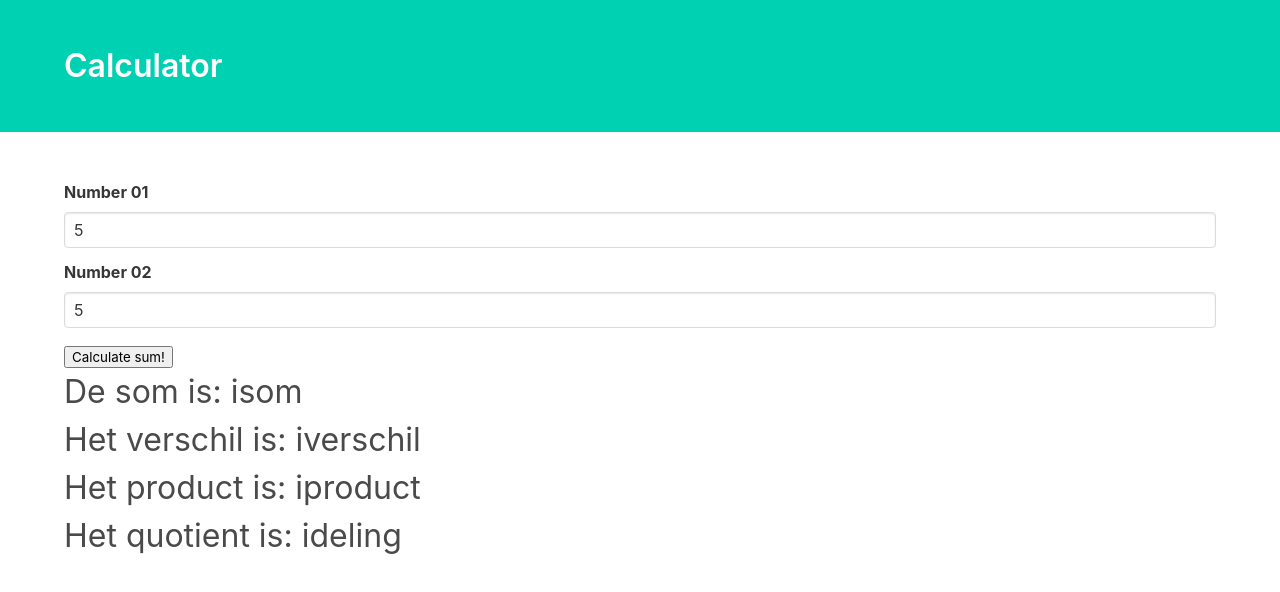
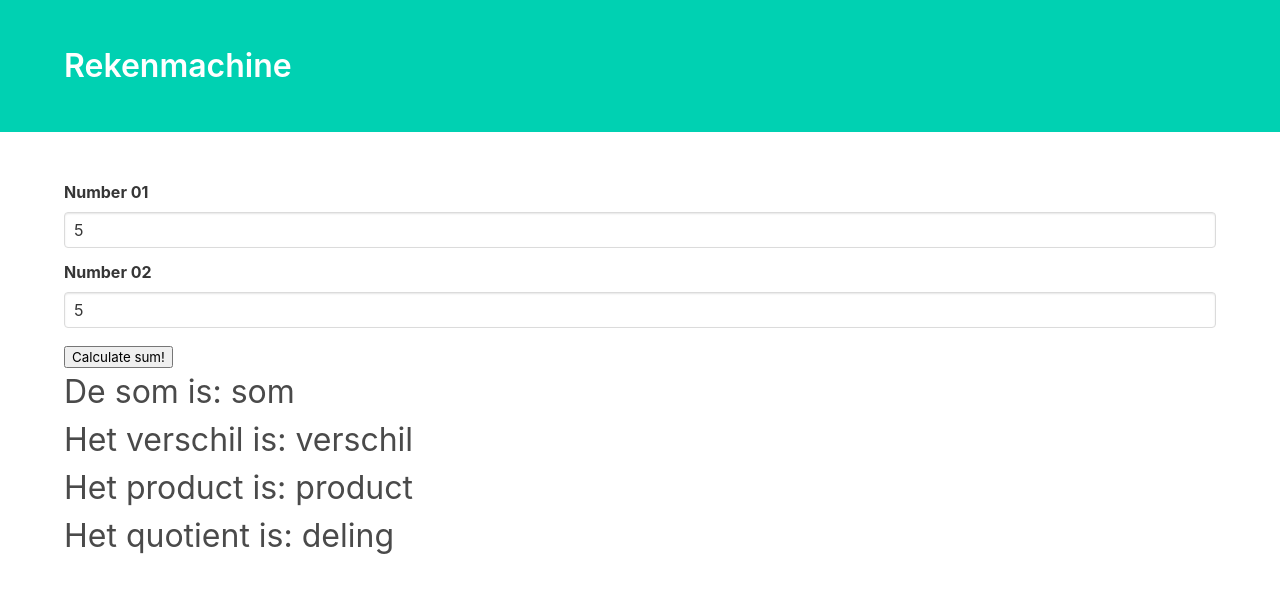
Before and after one commit to SyntraFSD/word-scrambler-api-version-simonpeeters1995, a plain HTML site: page sum-calculator/index.html in a window 1280 px wide. Drawn offline with nearby package versions, Linux system fonts and the light colour scheme.

Commit message:
variabelen aangepast

```diff
--- a/sum-calculator/index.html
+++ b/sum-calculator/index.html
@@ -12,7 +12,7 @@
     <div class="hero-body">
         <div class="container">
             <h1 class="title">
-                Calculator
+                Rekenmachine
             </h1>
         </div>
     </div>
@@ -37,10 +37,10 @@
     </div>
     <div class="container" style="margin-top: 1rem">
         <button class="button-is-info">Calculate sum!</button>
-        <p class="is-size-3">De som is: <span id="result1">isom</span></p>
-        <p class="is-size-3">Het verschil is: <span id="result2">iverschil</span></p>
-        <p class="is-size-3">Het product is: <span id="result3">iproduct</span></p>
-        <p class="is-size-3">Het quotient is: <span id="result4">ideling</span></p>
+        <p class="is-size-3">De som is: <span id="result1">som</span></p>
+        <p class="is-size-3">Het verschil is: <span id="result2">verschil</span></p>
+        <p class="is-size-3">Het product is: <span id="result3">product</span></p>
+        <p class="is-size-3">Het quotient is: <span id="result4">deling</span></p>
     </div>
 </section>
 <script src="script.js"></script>
```
